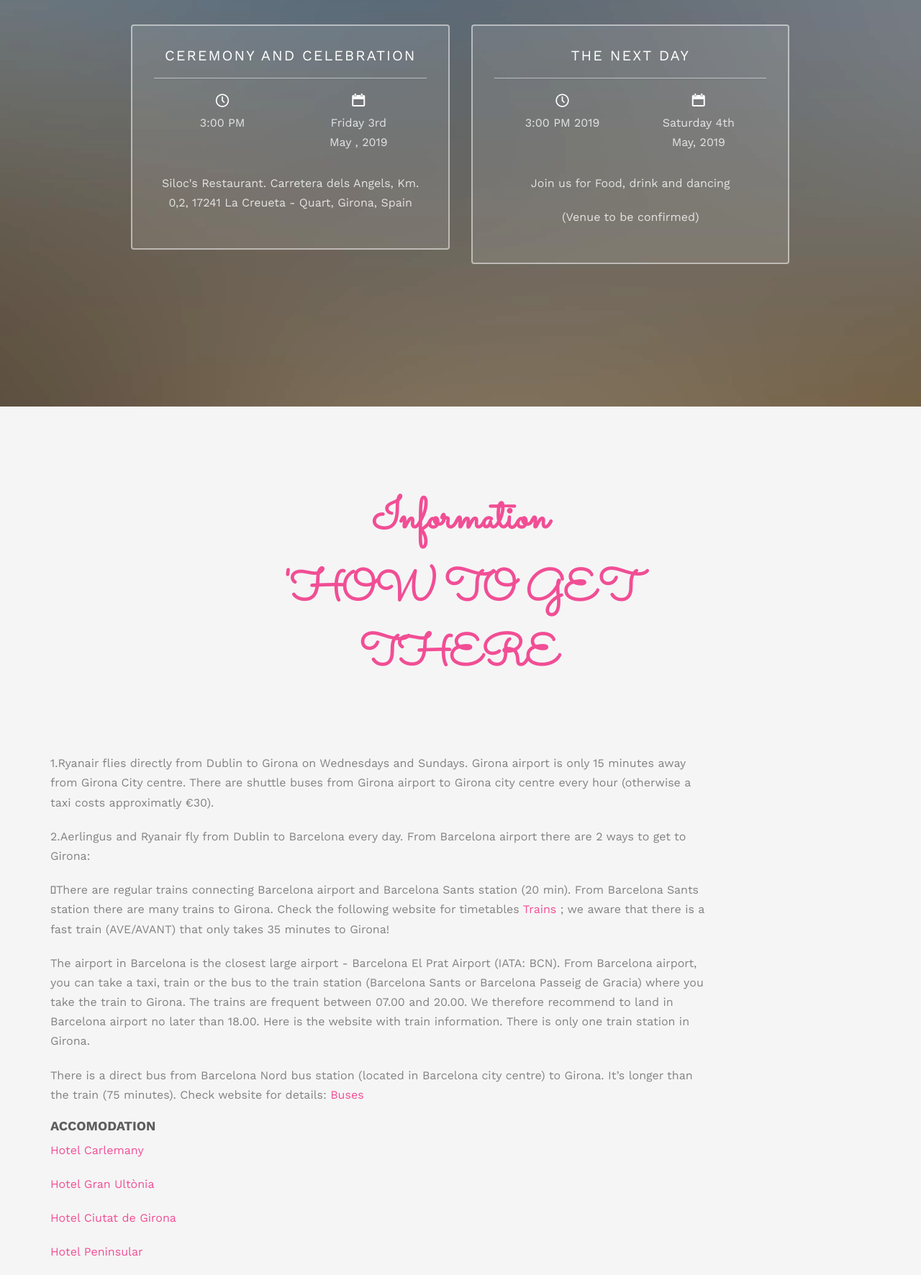
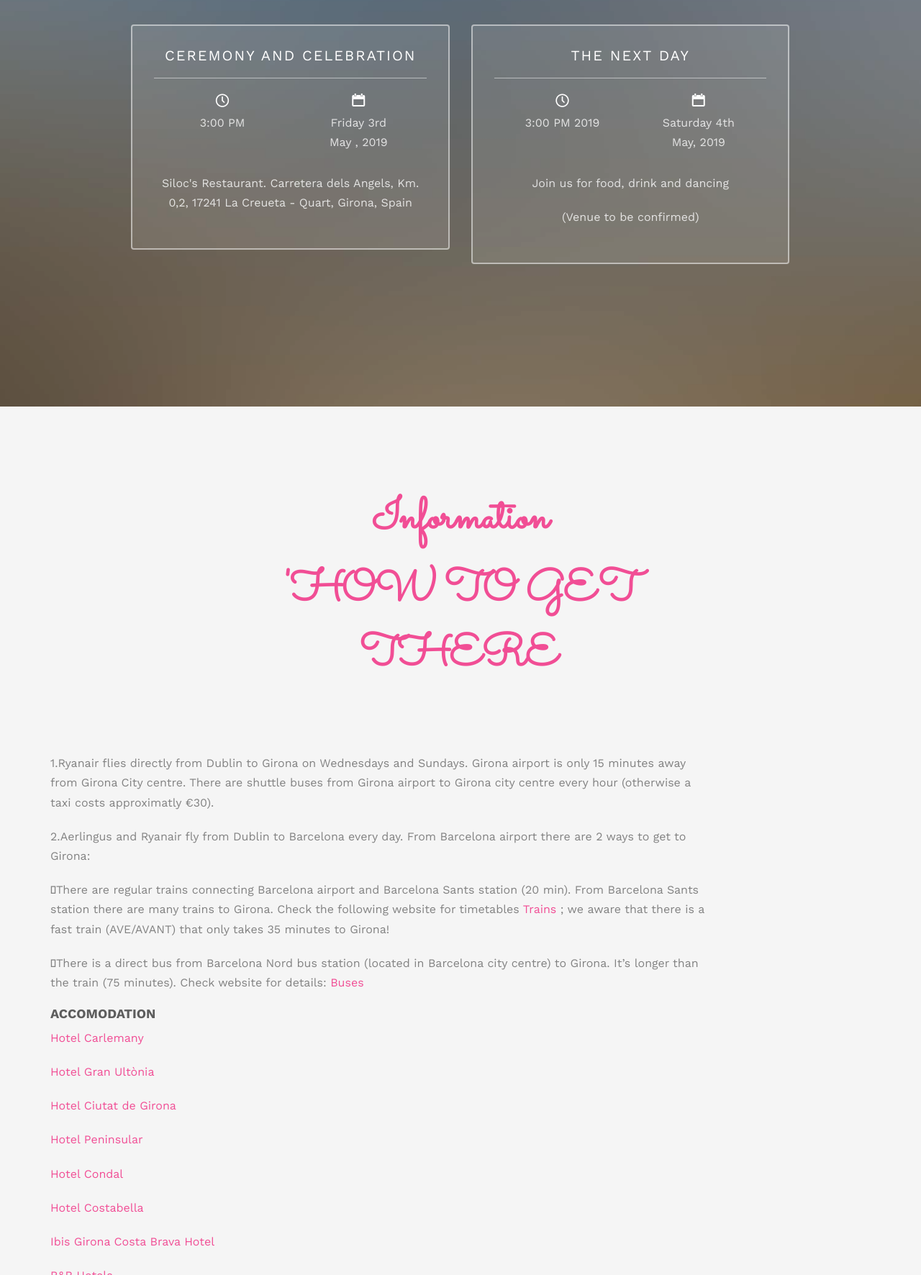
Before and after one commit to degzs101/weddingwebsite-, a plain HTML site: page index.html in a window 1280 px wide. Shown: the part 1840-3612 px from the top of the page at 72% size. Drawn offline with nearby package versions, Linux system fonts and the light colour scheme; files whose address does not match are found by name.

Commit message:
Update index.html

```diff
--- a/index.html
+++ b/index.html
@@ -95,7 +95,7 @@
 				<div class="col-md-8 col-md-offset-2 text-center fh5co-heading animate-box">
 					<h2>Hello!</h2>
 
-					<p>Together with our families we invite you to celebrate our marriage We’d love you to join us at our wedding!</p>
+					<p>Together with our families we invite you to celebrate our marriage. We’d love you to join us at our wedding!</p>
 				</div>
 			</div>
 			<div class="couple-wrap animate-box">
@@ -168,7 +168,7 @@
 										<span>Saturday 4th</span>
 										<span>May, 2019</span>
 									</div>
-									<p>Join us for Food, drink and dancing </p>
+									<p>Join us for food, drink and dancing </p>
 									<p>(Venue to be confirmed) </p>
 								</div>
 							</div>
@@ -197,9 +197,8 @@
 							<p>2.Aerlingus and Ryanair fly from Dublin to Barcelona every day. From Barcelona airport there are 2 ways to get to Girona: </p>
 							<p>There are regular trains connecting Barcelona airport and Barcelona
 								Sants station (20 min). From Barcelona Sants station there are many trains to Girona. Check the following website for timetables <a href="http://www.renfe.com/">Trains </a> ; we aware that there is a fast train (AVE/AVANT) that only takes 35 minutes to Girona!</p>
-							<p>The airport in Barcelona is the closest large airport - Barcelona El Prat Airport (IATA: BCN).
-							From Barcelona airport, you can take a taxi, train or the bus to the train station (Barcelona Sants or Barcelona Passeig de Gracia) where you take the train to Girona. The trains are frequent between 07.00 and 20.00. We therefore recommend to land in Barcelona airport no later than 18.00. Here is the website with train information. There is only one train station in Girona.
-							<P>There is a direct bus from Barcelona Nord bus station (located in Barcelona city centre) to Girona. It’s longer than the train (75 minutes). Check website for details:<a href="https://www.sagales.com/en/trip/17/transfer-girona-airport-barcelona-centre"> Buses</a></p>
+
+							<P>There is a direct bus from Barcelona Nord bus station (located in Barcelona city centre) to Girona. It’s longer than the train (75 minutes). Check website for details:<a href="https://www.sagales.com/en/trip/17/transfer-girona-airport-barcelona-centre"> Buses</a></p>
 							<h3><B>ACCOMODATION</B></h3>
 							<p><a href="https://www.hotelcarlemanygirona.com/ca/">Hotel Carlemany</a>
 							<p><a href="http://en.hotelsultoniagirona.com/hotel-gran-ultonia/">Hotel Gran Ultònia</a>
@@ -208,7 +207,7 @@
 									<p><a href="https://www.hotelcondalgirona.com/en/ ">Hotel Condal</a>
 									<p><a href="https://hotelcostabella.com/">Hotel Costabella</a>
 									<p><a href="https://www.accorhotels.com/gb/hotel-6819-ibis-girona-costa-brava/index.shtml">Ibis Girona Costa Brava Hotel</a>
-									<p><a href="https://www.hotel-bb.es/en/hotel/girona">B&B Hotelsr</a>
+									<p><a href="https://www.hotel-bb.es/en/hotel/girona">B&B Hotels</a>
 				</div>
 
 					</div>
```
